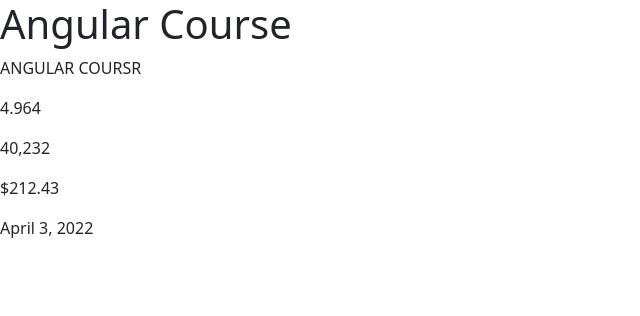
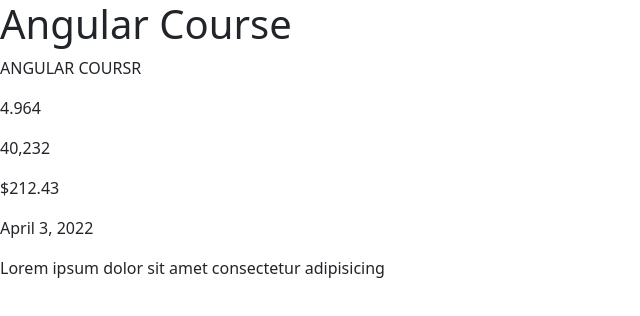
Before and after one commit to codeWithAshith/Angular-Course, an Angular app: page / in a window 1280 px wide. Shown: the top 316 px of the page, without its empty margins (0-640 px from the left). Built offline with nearby package versions, Linux system fonts and the light colour scheme.

Commit message:
09. Custom pipe

```diff
--- a/src/app/app.module.ts
+++ b/src/app/app.module.ts
@@ -5,9 +5,10 @@
 import { CourseComponent } from './course/course.component';
 import { CourseService } from './course.service';
 import { FormsModule } from '@angular/forms';
+import { SummaryPipe } from './summary.pipe';
 
 @NgModule({
-  declarations: [AppComponent, CourseComponent],
+  declarations: [AppComponent, CourseComponent, SummaryPipe],
   imports: [BrowserModule, FormsModule],
   providers: [CourseService],
   bootstrap: [AppComponent],
--- a/src/app/course/course.component.html
+++ b/src/app/course/course.component.html
@@ -3,3 +3,5 @@
 <p>{{ course.students | number }}</p>
 <p>{{ course.price | currency : "USD" : true : "3.2-2" }}</p>
 <p>{{ course.releaseDate | date : "longDate" }}</p>
+
+<p>{{ lorem | summary }}</p>
--- a/src/app/course/course.component.ts
+++ b/src/app/course/course.component.ts
@@ -14,4 +14,6 @@
     price: 212.43,
     releaseDate: new Date(2022, 3, 3),
   };
+  lorem =
+    'Lorem ipsum dolor sit amet consectetur adipisicing elit. Nihil aliquam quia natus possimus mollitia modi vero harum suscipit soluta laudantium.';
 }
--- /dev/null
+++ b/src/app/summary.pipe.ts
@@ -0,0 +1,12 @@
+import { Pipe, PipeTransform } from '@angular/core';
+
+@Pipe({
+  name: 'summary',
+})
+export class SummaryPipe implements PipeTransform {
+  transform(value: string, args?: any) {
+    if (!value) return null;
+
+    return value.substring(0, 50);
+  }
+}
```
